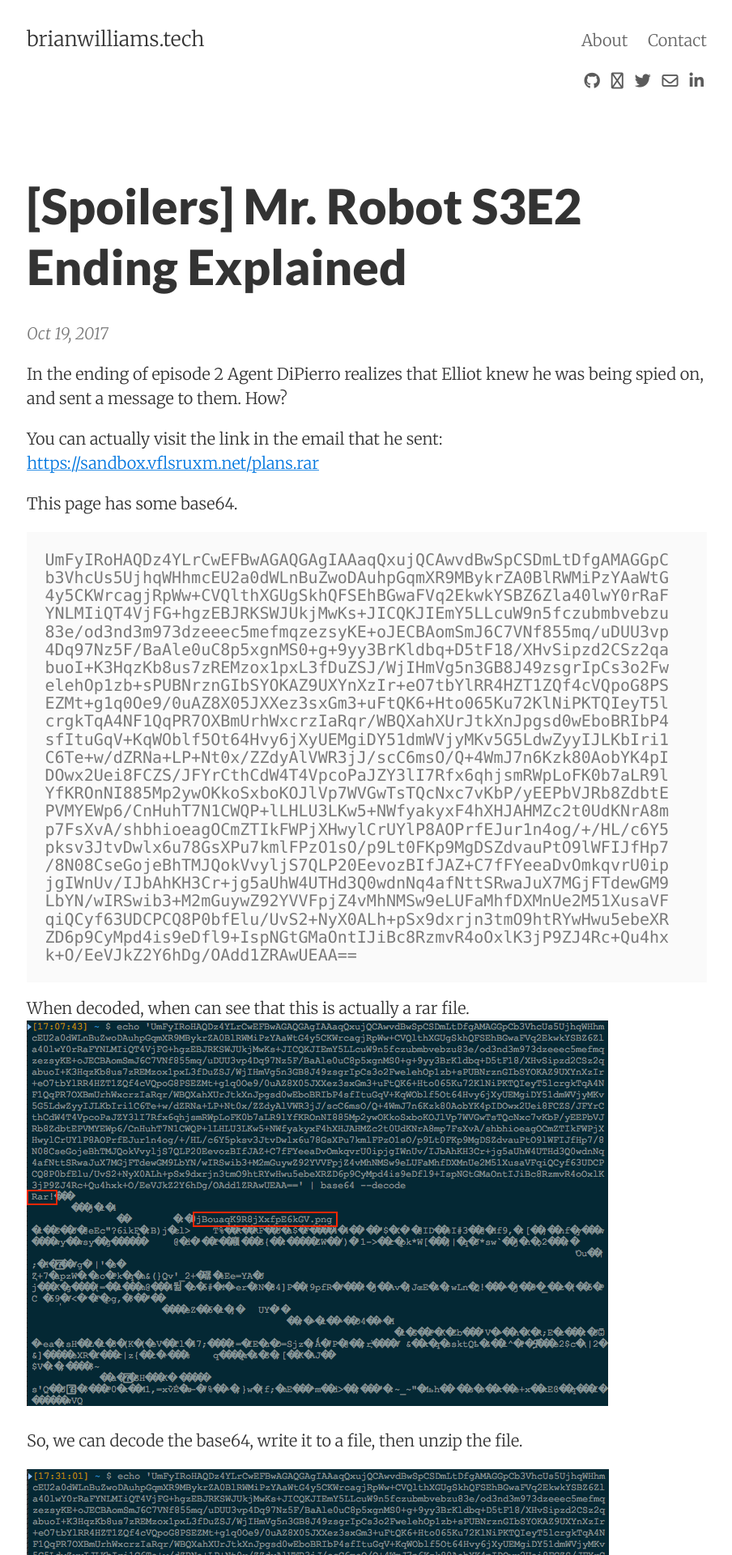
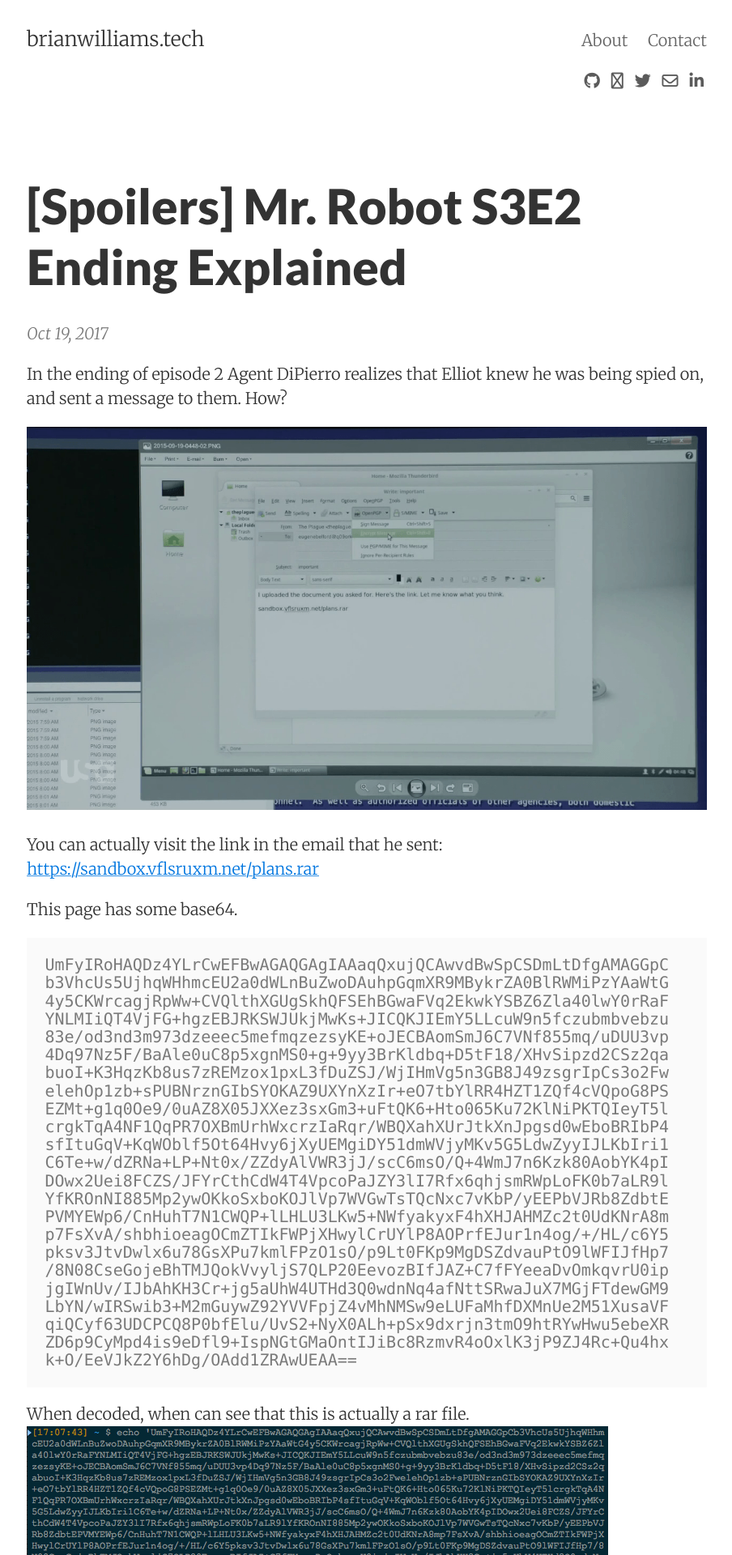
Before and after one commit to Brcrwilliams/brcrwilliams.github.io, a Jekyll site: the page built from _posts/2017-10-19-SPOILERS-MrRobot-S3E2-ending.md, in a window 1280 px wide. Shown: the top 1920 px of the page at 81% size, without its empty margins (187-1091 px from the left). Built offline with Jekyll 4.4.1, drawn with Linux system fonts in a browser that asks for light colours; nearby versions of some CDN libraries.

Commit message:
Add screencap

```diff
--- a/_posts/2017-10-19-SPOILERS-MrRobot-S3E2-ending.md
+++ b/_posts/2017-10-19-SPOILERS-MrRobot-S3E2-ending.md
@@ -6,6 +6,8 @@ summary:    "Mr. Robot S3E2 ending has a hidden puzzle."
 ---
 
 In the ending of episode 2 Agent DiPierro realizes that Elliot knew he was being spied on, and sent a message to them. How?
+
+![The email](/images/3/email.png)
 
 You can actually visit the link in the email that he sent: [https://sandbox.vflsruxm.net/plans.rar](https://sandbox.vflsruxm.net/plans.rar)
 
```
Also changed, not shown: images/3/email.png (added).
